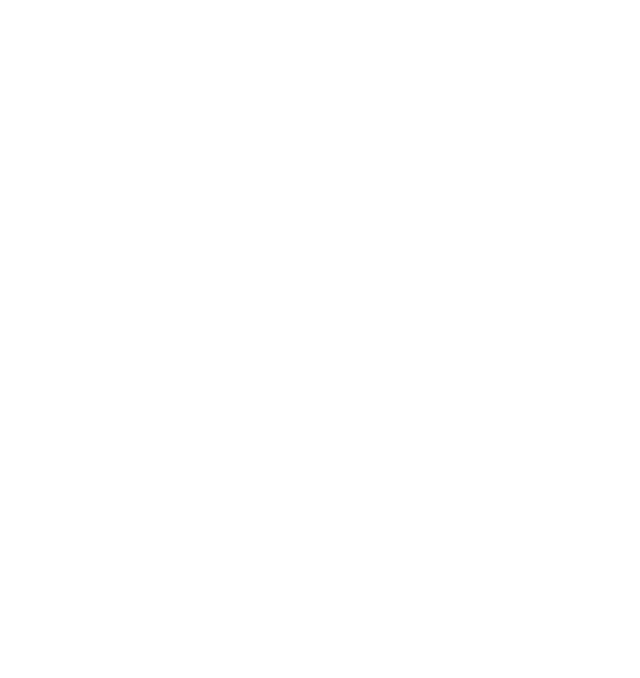
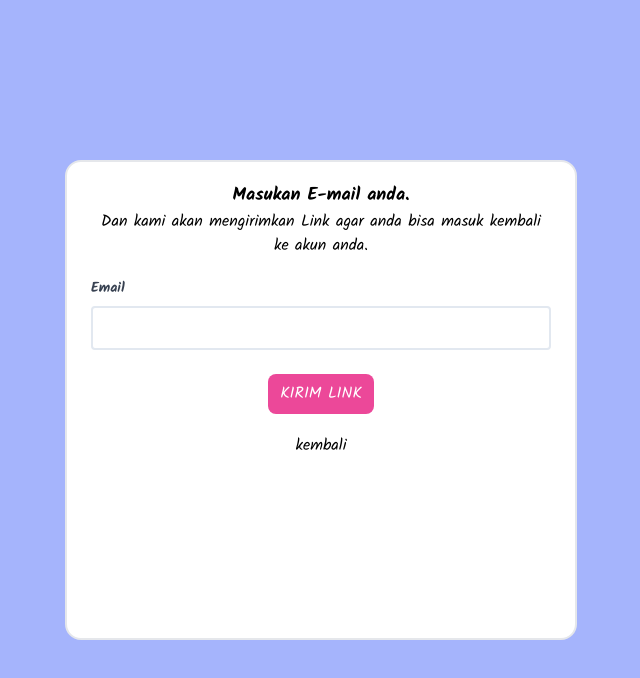
Before and after one commit to TrustyKrab/Englix-Client, a React (Vite) app: page /FormForgotPass in a window 1280 px wide. Before the commit this address had no page. Shown: the top 678 px of the page, without its empty margins (319-959 px from the left). Built offline with nearby package versions, Linux system fonts and the light colour scheme.

Commit message:
add forgot password

```diff
--- a/src/App.jsx
+++ b/src/App.jsx
@@ -3,6 +3,7 @@ import { BrowserRouter as Router, Routes, Route } from 'react-router-dom'
 import LandingPage from './assets/Pages/LandingPage/LandingPage'
 import FormLogin from './assets/Pages/RegisterLoginPage/FormLogin'
 import FormRegister from './assets/Pages/RegisterLoginPage/FormRegister'
+import FormForgotPass from './assets/Pages/RegisterLoginPage/FormForgotPass'
 import HomePage from './assets/Pages/HomePage/HomePage'
 
 import Kelas10Page from './assets/Pages/Kelas10Page/Kelas10Page'
@@ -73,6 +74,8 @@ function App() {
         <Route path="/" element={<LandingPage />} />
         <Route path="/FormLogin" element={<FormLogin />} />
         <Route path="/FormRegister" element={<FormRegister />} />
+        <Route path='/FormForgotPass' element={<FormForgotPass />} />
+        <Route path='/LandingPage' element={<LandingPage />} />
         {/* setelah login */}
         <Route path="/HomePage" element={<HomePage />} />
         <Route path="/HomePage/Profile/:id" element={<ProfilePage />} />
--- a/src/assets/Pages/LandingPage/LandingPage.jsx
+++ b/src/assets/Pages/LandingPage/LandingPage.jsx
@@ -25,13 +25,13 @@ function LandingPage() {
         },
     ];
     return (
-        <>
+        <div className="font-main">
             {/* Start navbar */}
             <nav
                 data-aos="fade-down"
                 className=" top-0 w-full z-50 bg-indigo-500 py-4 sm:py-0 fixed bg-opacity-80"
             >
-                <div className="mx-10 py-2">
+                <div className="mx-10 py-2 font-main">
                     <div className="flex justify-between items-center w-full">
                         <div className="flex items-center text-white font-bold text-2xl">
                             <img src="logoNoBackground.png" className="w-36"></img>
@@ -197,7 +197,7 @@ function LandingPage() {
                 </div>
             </footer>
             {/* akhir footer */}
-        </>
+        </div>
 
 
     )
--- /dev/null
+++ b/src/assets/Pages/RegisterLoginPage/FormForgotPass.jsx
@@ -0,0 +1,64 @@
+import { Link, useNavigate } from "react-router-dom";
+import { useState } from "react";
+import axios from 'axios';
+
+export default function FormForgotPass() {
+    const [email, setEmail] = useState('');
+    const navigate = useNavigate();
+
+
+    const handleSubmit = async (e) => {
+        e.preventDefault();
+        try {
+            const response = await toast.promise(
+                axios.post('https://englix-client.vercel.app/api/auth/FormForgotPass', { email }),
+                { pending: 'Loading in...', success: 'Silahkan cek email untuk melakukan reset password', error: 'Failed to log in' }
+            )
+            setTimeout(() => {
+                navigate("/login")
+            }, 2000)
+        } catch (err) {
+            if (err.response && err.response.status === 404) {
+                toast.error("Email not found")
+            } else {
+                toast.error(err)
+            }
+        }
+    }
+
+
+    return (
+        <div className="flex flex-wrap justify-center bg-indigo-300 h-[100vh] font-main">
+            <div className="w-2/5 border-2 rounded-2xl px-6 bg-white my-40 py-5">
+                <div className=" mb-5">
+                    <h1 className="text-center text-lg font-semibold">Masukan E-mail anda.</h1>
+                    <h1 className='text-center'>Dan kami akan mengirimkan Link agar anda bisa masuk kembali ke akun anda.</h1>
+                </div>
+                <form onSubmit={handleSubmit} className="mb-3">
+
+                    <label
+                        htmlFor="email"
+                        className="block text-gray-700 text-sm font-bold mb-2"> Email</label>
+                    <input
+                        type="email"
+                        name="email"
+                        id="email"
+                        value={email}
+                        placeholder=""
+                        onChange={(e) => setEmail(e.target.value)}
+                        className="border-2 mb-3 border-slate-200 rounded w-full py-2 px-3 text-gray-700 focus:outline-slate-500 focus:shadow-outline"
+                        required
+                    />
+                </form>
+                <div className='justify-center flex mb-5'>
+                    <button className='bg-pink-500 text-white text-base rounded-lg py-2 px-3'>KIRIM LINK</button>
+                </div>
+                <div className='flex text-center justify-center'>
+                    <Link to='/FormLogin'>
+                        <h1 className='hover:underline'>kembali</h1>
+                    </Link>
+                </div>
+            </div>
+        </div>
+    )
+}
--- a/src/assets/Pages/RegisterLoginPage/FormLogin.jsx
+++ b/src/assets/Pages/RegisterLoginPage/FormLogin.jsx
@@ -33,12 +33,12 @@ export default function FormLogin() {
     }
 
     return (
-        <div className="flex flex-wrap justify-center px-20 bg-indigo-300 h-full">
+        <div className="flex flex-wrap justify-center px-20 bg-indigo-300 h-full font-main">
             <div className="w-2/5 border-2 rounded-3xl px-5 bg-white my-10">
                 <div className="flex justify-center w-full my-10">
                     <img src="logo-black.png" className="justify-center w-52"></img>
                 </div>
-                <div className="mb-20">
+                <div className="mb-14">
                     <h1 className="text-center">SELAMAT DATANG KEMBALI</h1>
                 </div>
                 <form onSubmit={handleSubmit} className="mb-12">
@@ -66,9 +66,18 @@ export default function FormLogin() {
                         className="border-2 mb-12 border-slate-200 rounded w-full py-2 px-3 text-gray-700 focus:outline-slate-500 focus:shadow-outline"
                         required
                     />
-
-                    <div className="text-center">
-                        <button type="submit" className="py-2 px-4 rounded-lg text-white hover:bg-blue-500 hover:scale-105 transition duration-200 drop-shadow-2xl bg-pink-500">Masuk</button>
+                    <Link to="/FormForgotPass">
+                        <div className='w-auto flex text-right justify-end -mt-12 mb-12'>
+                            <h1 className='text-sm hover:underline hover:opacity-85 opacity-50'>Lupa Password?</h1>
+                        </div>
+                    </Link>
+                    <div className="text-center mb-5">
+                        <button type="submit" className="py-2 px-4 rounded-lg text-white hover:bg-blue-500 hover:scale-105 transition duration-200 drop-shadow-2xl bg-pink-500">MASUK</button>
+                    </div>
+                    <div className='flex text-center justify-center'>
+                        <Link to='/LandingPage'>
+                            <h1 className='hover:underline'>kembali</h1>
+                        </Link>
                     </div>
                 </form>
 
--- a/src/assets/Pages/RegisterLoginPage/FormRegister.jsx
+++ b/src/assets/Pages/RegisterLoginPage/FormRegister.jsx
@@ -39,12 +39,12 @@ export default function FormRegister() {
             });
     }
     return (
-        <div className="flex flex-wrap justify-center px-20 bg-indigo-300 h-full">
+        <div className="flex flex-wrap justify-center px-20 bg-indigo-300 h-full font-main">
             <div className="w-2/5 border-2 rounded-3xl px-5 bg-white my-10">
                 <div className="flex justify-center w-full my-10">
                     <img src="logo-black.png" className="justify-center w-52"></img>
                 </div>
-                <div className="mb-20">
+                <div className="mb-14">
                     <h1 className="text-center">SELAMAT DATANG</h1>
                 </div>
                 <form onSubmit={handleSubmit} className="mb-12">
@@ -96,8 +96,13 @@ export default function FormRegister() {
                         required
                     />
 
-                    <div className="text-center">
+                    <div className="text-center mb-5">
                         <button type="submit" className="py-2 px-4 rounded-lg text-white hover:bg-blue-500 hover:scale-105 transition duration-200 drop-shadow-2xl bg-pink-500">DAFTAR</button>
+                    </div>
+                    <div className='flex text-center justify-center'>
+                        <Link to='/LandingPage'>
+                            <h1 className="hover:underline">kembali</h1>
+                        </Link>
                     </div>
                 </form>
                 <div>
--- /dev/null
+++ b/src/assets/Pages/RegisterLoginPage/ResetPassword.jsx
@@ -0,0 +1,59 @@
+import { Link, useNavigate, useParams } from "react-router-dom";
+import { useState } from "react";
+import axios from 'axios';
+
+const ResetPassword = () => {
+    const [password, setPassword] = useState('');
+    const { token } = useParams();
+    const navigate = useNavigate();
+
+    const handleSubmit = async (e) => {
+        e.preventDefault();
+        try {
+            const resoonse = await toast.promise(
+                axios.post('https://englix-client.vercel.app/api/auth/ResetPassword', { password, token }),
+                {
+                    pending: 'Loading...',
+                    success: 'Password di ubah!',
+                    error: 'Failed to Reset Password'
+                }
+            )
+            setTimeout(() => {
+                navigate("/login")
+            }, 2000)
+        } catch (error) {
+            toast.error(error)
+        }
+    }
+
+    return (
+        <>
+            <div className="flex flex-wrap justify-center bg-indigo-300 h-[100vh] font-main">
+                <div className="w-2/5 border-2 rounded-2xl px-6 bg-white my-40 py-5">
+                    <div className=" mb-5">
+                        <h1 className="text-center text-lg font-semibold">Masukan Password Baru.</h1>
+                    </div>
+                    <form onSubmit={handleSubmit} className="mb-3">
+
+                        <label
+                            htmlFor="email" className="block  text-gray-700 text-sm font-bold mb-2"> Email</label>
+                        <input
+                            type="email"
+                            name="email"
+                            id="email"
+                            placeholder=""
+                            onChange={(e) => setPassword(e.target.value)}
+                            className="border-2 mb-3 border-slate-200 rounded w-full py-2 px-3 text-gray-700 focus:outline-slate-500 focus:shadow-outline"
+                            required
+                        />
+                    </form>
+                    <div className='justify-center flex mb-5'>
+                        <button className='bg-pink-500 text-white text-base rounded-lg py-2 px-3'>KIRIM LINK</button>
+                    </div>
+                </div>
+            </div>
+        </>
+    )
+}
+
+export default ResetPassword;
```
